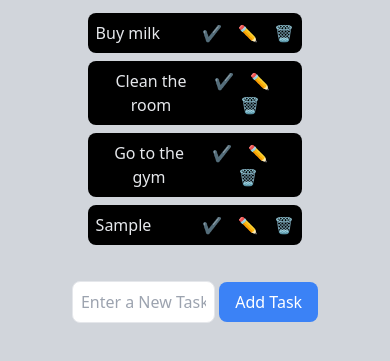
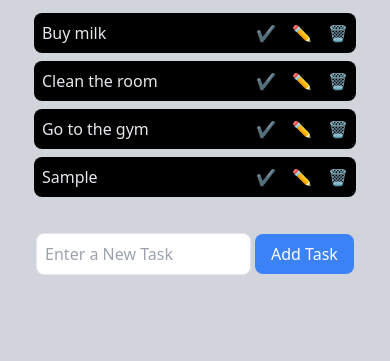
Before and after one commit to uzz-ptl7/BrwsrBased-To-Do-Application, a plain HTML site: page index.html in a window 390 px wide. Both pictures are taken after typing "Sample" into the empty fields and a click on the button "Add Task". Shown: the part 47-408 px from the top of the page. Drawn offline with nearby package versions, Linux system fonts and the light colour scheme.

Commit message:
Improve Responsiveness

```diff
--- a/index.html
+++ b/index.html
@@ -17,7 +17,7 @@
             <ul id="completedTaskDisplay"></ul>
         </div>
 
-        <input type="text" class="border p-2 my-5 rounded-lg w-[40%]" placeholder="Enter a New Task" id="newTask">
+        <input type="text" class="border p-2 my-5 rounded-lg lg:w-[40%] w-[60%]" placeholder="Enter a New Task" id="newTask">
         <button id="addTaskBtn" class="px-4 py-2 bg-blue-500 text-white rounded-lg">Add Task</button>
 
     </div>
--- a/script.js
+++ b/script.js
@@ -10,7 +10,7 @@ const displayTasks = () => {
     // ..........................................Create Task Container.............................................
     tasks.forEach((task, index) => {
     const taskItem = document.createElement('li');
-    taskItem.classList.add('bg-black', 'text-gray-200', 'p-2', 'rounded-lg','flex','justify-between', 'w-[60%]', 'm-auto', 'my-2');
+    taskItem.classList.add('bg-black', 'text-gray-200', 'p-2', 'rounded-lg','flex','justify-between', 'lg:w-[60%]', 'w-[90%]', 'm-auto', 'my-2');
 
     // ..................................................Create Task Title Container......................................
     const taskText = document.createElement('span');
@@ -122,7 +122,7 @@ const displayCompletedTasks = () => {
 
     completedTasks.forEach((task, index) => {
         const taskItem = document.createElement('li');
-        taskItem.classList.add('bg-black', 'text-gray-200', 'p-2', 'rounded-lg','flex','justify-between', 'w-[60%]', 'm-auto', 'my-2');
+        taskItem.classList.add('bg-black', 'text-gray-200', 'p-2', 'rounded-lg','flex','justify-between', 'lg:w-[60%]', 'w-[90%]', 'm-auto', 'my-2');
 
         const taskText = document.createElement('span');
         taskText.textContent = task;
```
